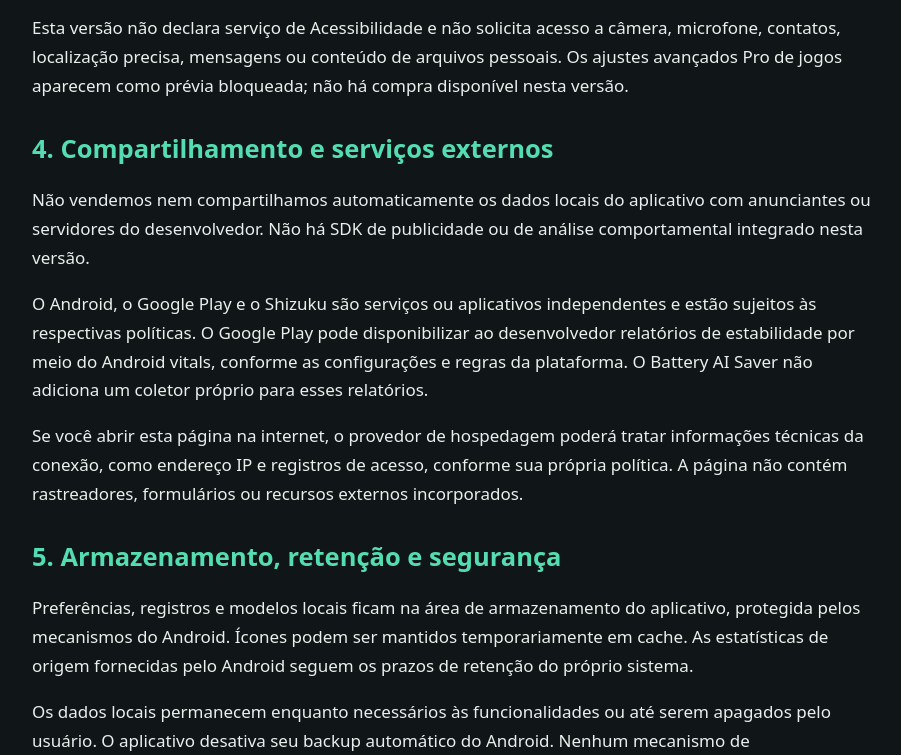
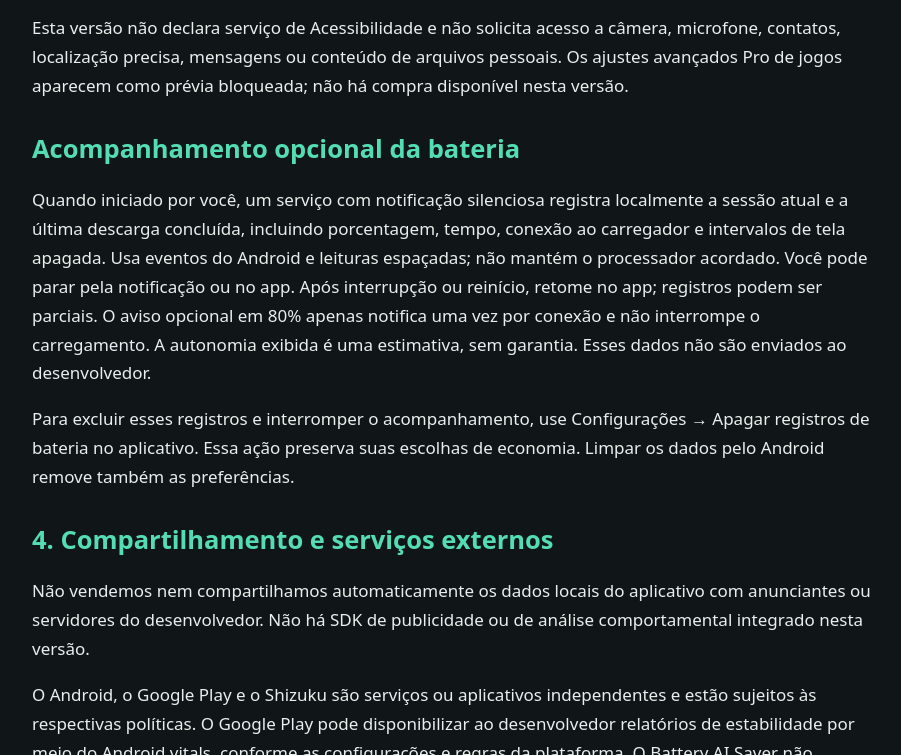
Before and after one commit to Corcoroni2/battery-ai-saver-privacy., a plain HTML site: page index.html in a window 1280 px wide. Shown: the part 1419-2174 px from the top of the page, without its empty margins (188-1089 px from the left). Drawn offline with Linux system fonts and the light colour scheme.

Commit message:
Add files via upload

```diff
--- a/index.html
+++ b/index.html
@@ -7,7 +7,7 @@
 <main>
 <h1>Política de Privacidade</h1>
 <p><strong>Battery AI Saver</strong><br>Desenvolvedor responsável: Corcoroni<br>Contato: <a href="mailto:suportenewazon@gmail.com">suportenewazon@gmail.com</a></p>
-<small>Última atualização: 27 de outubro de 2026. Política referente à versão 1.0.0.</small>
+<small>Última atualização: 30 de outubro de 2026. Política referente à versão 1.1.0.</small>
 <h2>1. Resumo</h2>
 <p>O Battery AI Saver oferece monitoramento da bateria e automações de economia autorizadas pelo usuário. O aplicativo não exige conta, não integra anúncios, rastreadores publicitários ou serviço próprio de envio de diagnósticos. Os dados usados para suas funcionalidades são processados localmente no aparelho, sem envio automático ao desenvolvedor.</p>
 <h2>2. Informações acessadas e finalidade</h2>
@@ -28,6 +28,9 @@
 <li><strong>Shizuku:</strong> é um aplicativo separado. Se instalado, em execução e autorizado por você, permite operações adicionais com privilégios ADB, como consultar processos e interromper aplicativos selecionados. A hibernação automática e o perfil Agressiva dependem dessa autorização. A comunicação com o serviço ocorre no aparelho.</li>
 </ul>
 <p>Esta versão não declara serviço de Acessibilidade e não solicita acesso a câmera, microfone, contatos, localização precisa, mensagens ou conteúdo de arquivos pessoais. Os ajustes avançados Pro de jogos aparecem como prévia bloqueada; não há compra disponível nesta versão.</p>
+<h2>Acompanhamento opcional da bateria</h2>
+<p>Quando iniciado por você, um serviço com notificação silenciosa registra localmente a sessão atual e a última descarga concluída, incluindo porcentagem, tempo, conexão ao carregador e intervalos de tela apagada. Usa eventos do Android e leituras espaçadas; não mantém o processador acordado. Você pode parar pela notificação ou no app. Após interrupção ou reinício, retome no app; registros podem ser parciais. O aviso opcional em 80% apenas notifica uma vez por conexão e não interrompe o carregamento. A autonomia exibida é uma estimativa, sem garantia. Esses dados não são enviados ao desenvolvedor.</p>
+<p>Para excluir esses registros e interromper o acompanhamento, use Configurações → Apagar registros de bateria no aplicativo. Essa ação preserva suas escolhas de economia. Limpar os dados pelo Android remove também as preferências.</p>
 <h2>4. Compartilhamento e serviços externos</h2>
 <p>Não vendemos nem compartilhamos automaticamente os dados locais do aplicativo com anunciantes ou servidores do desenvolvedor. Não há SDK de publicidade ou de análise comportamental integrado nesta versão.</p>
 <p>O Android, o Google Play e o Shizuku são serviços ou aplicativos independentes e estão sujeitos às respectivas políticas. O Google Play pode disponibilizar ao desenvolvedor relatórios de estabilidade por meio do Android vitals, conforme as configurações e regras da plataforma. O Battery AI Saver não adiciona um coletor próprio para esses relatórios.</p>
```
